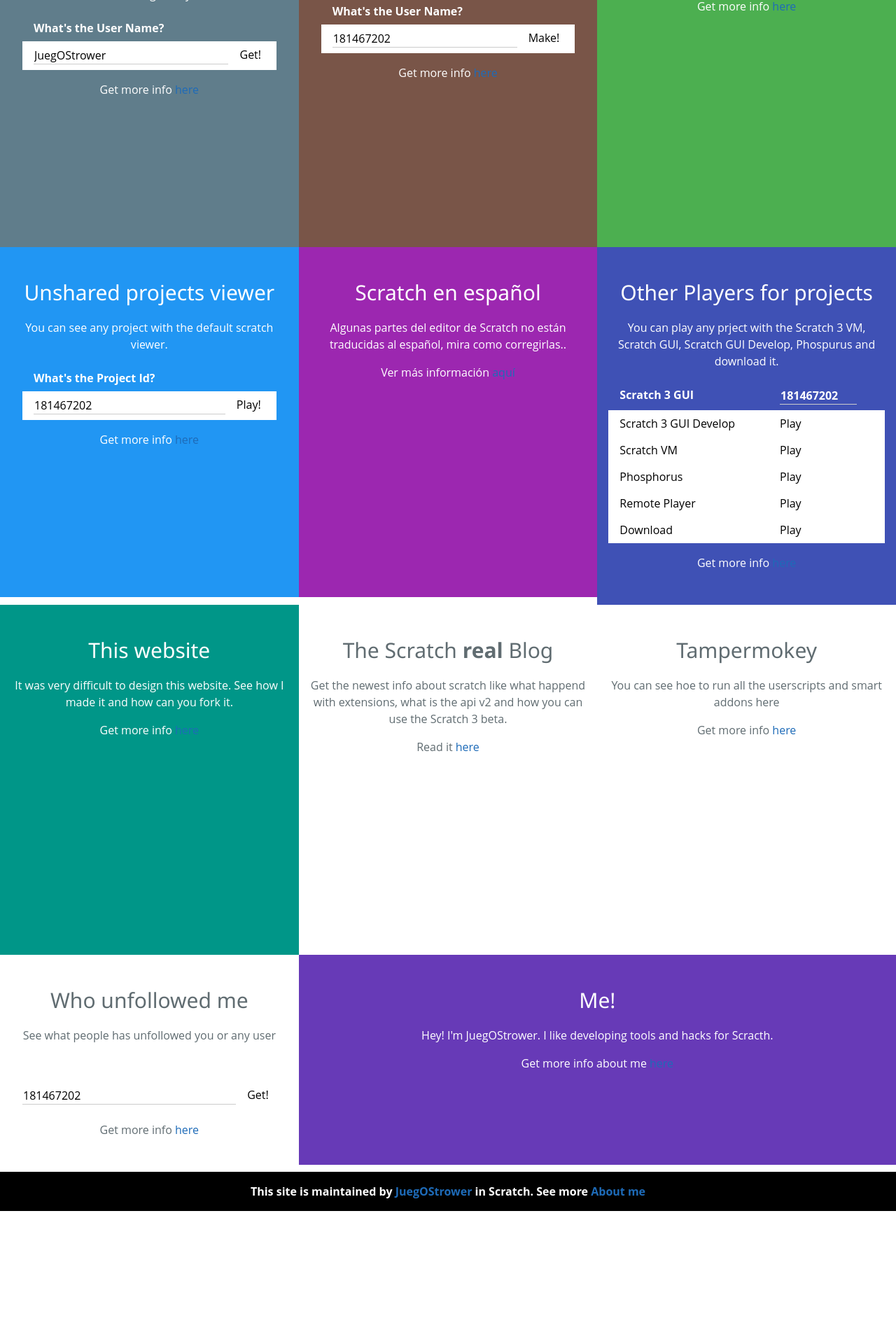
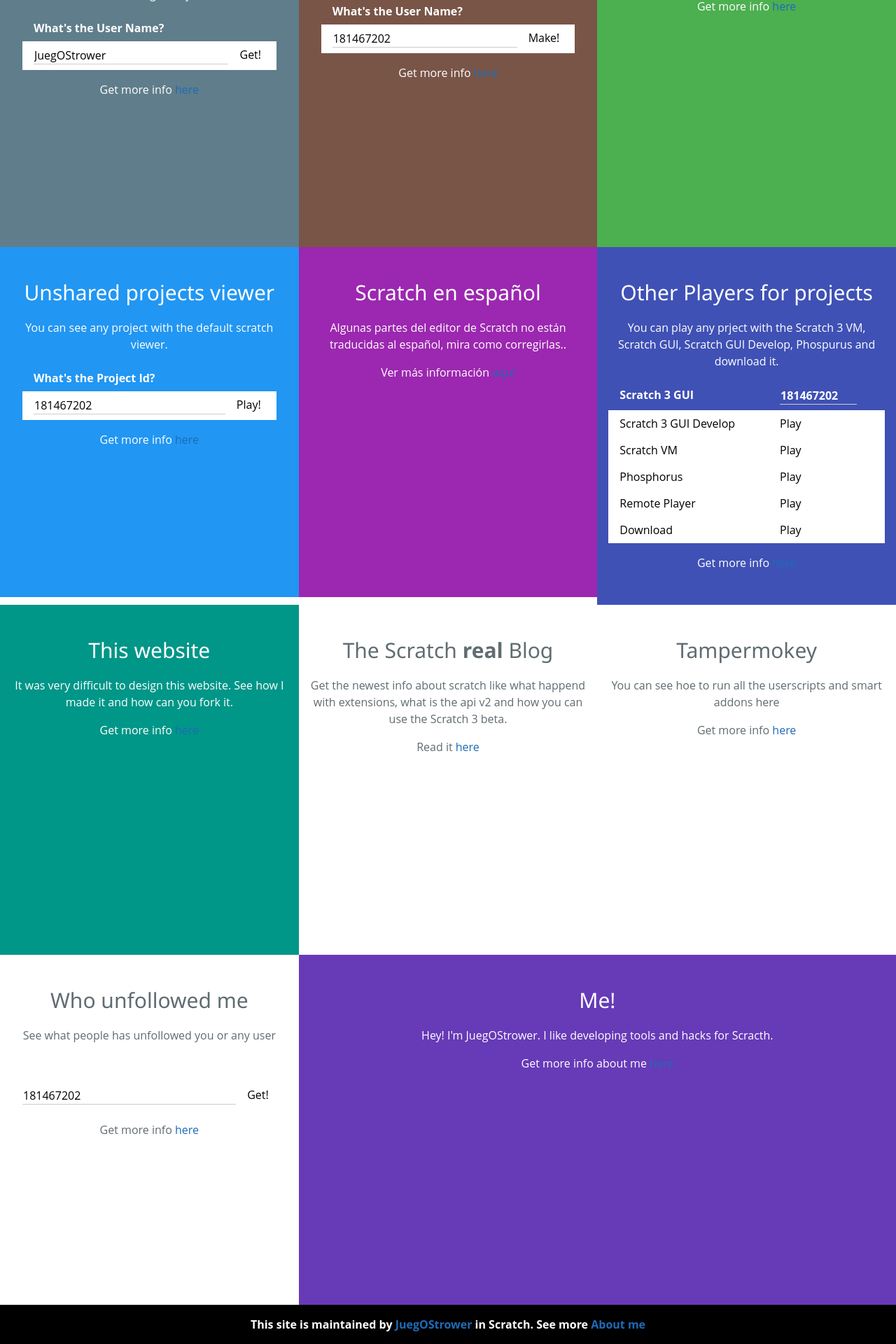
Before and after one commit to JuegOStrower/juegostrower.github.io, a Jekyll site: the page index.html, which Jekyll copies as it is, in a window 1280 px wide. Shown: the part 1592-3512 px from the top of the page at 70% size. Built offline with Jekyll 4.4.1, drawn with Linux system fonts in a browser that asks for light colours; nearby versions of some CDN libraries; comment, search, counter and statistics services are not loaded; before the commit the page ends 3322 px from its top, so only the background shows below that.

Commit message:
Bug fixed

```diff
--- a/index.html
+++ b/index.html
@@ -320,7 +320,7 @@
       </div>
     </div>
 	<div class="w3-row">
-      <div class="w3-third w3-highway-red w3-center" style="min-height:300px">
+      <div class="w3-third w3-highway-red w3-center" style="min-height:500px">
         <div class="w3-padding-32">
           <h2>Who unfollowed me</h2>
           <p class="w3-container">See what people has unfollowed you or any user</p>
@@ -340,7 +340,7 @@
           <p>Get more info <a href="unfollowers">here</a></p>
         </div>
       </div>
-      <div class="w3-rest w3-deep-purple w3-center" style="min-height:300px">
+      <div class="w3-rest w3-deep-purple w3-center" style="min-height:500px">
         <div class="w3-padding-32">
           <h2>Me!</h2>
           <p class="w3-container">Hey! I'm JuegOStrower. I like developing tools and hacks for Scracth.</p>
```
